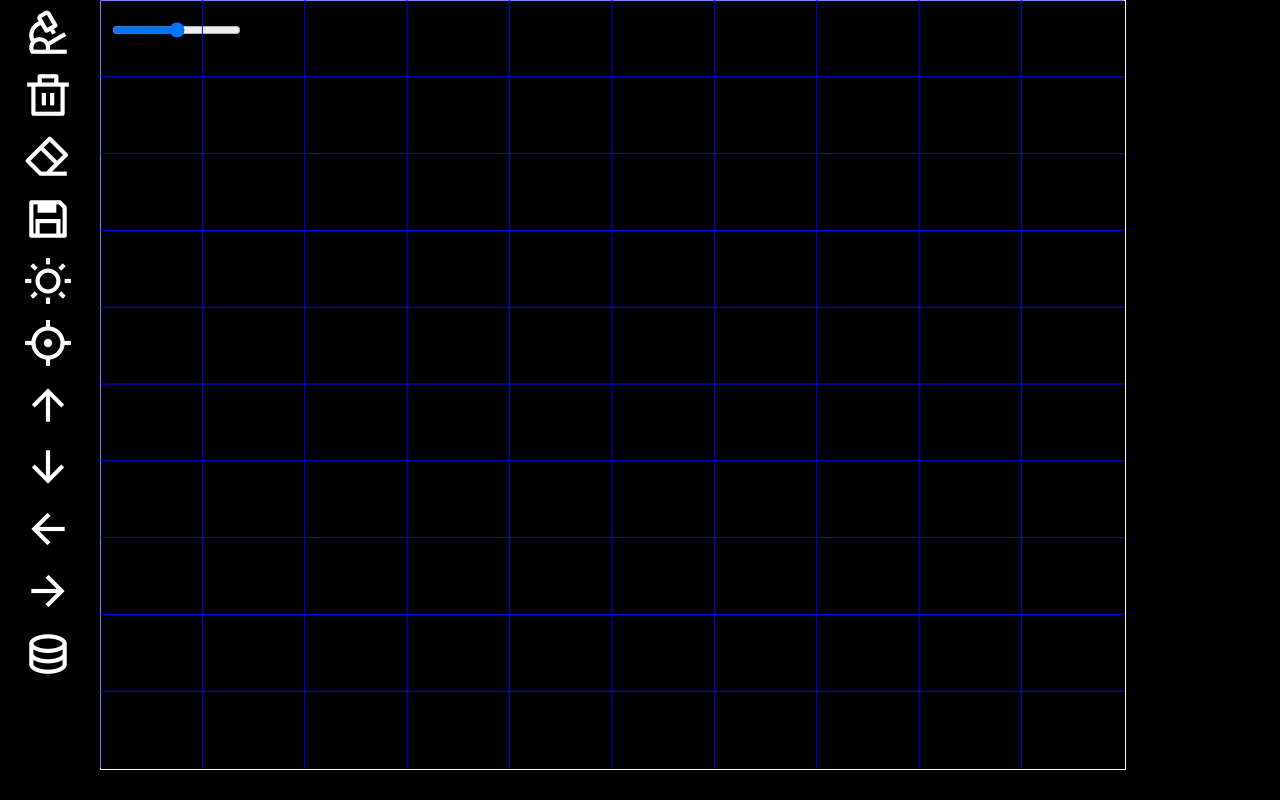
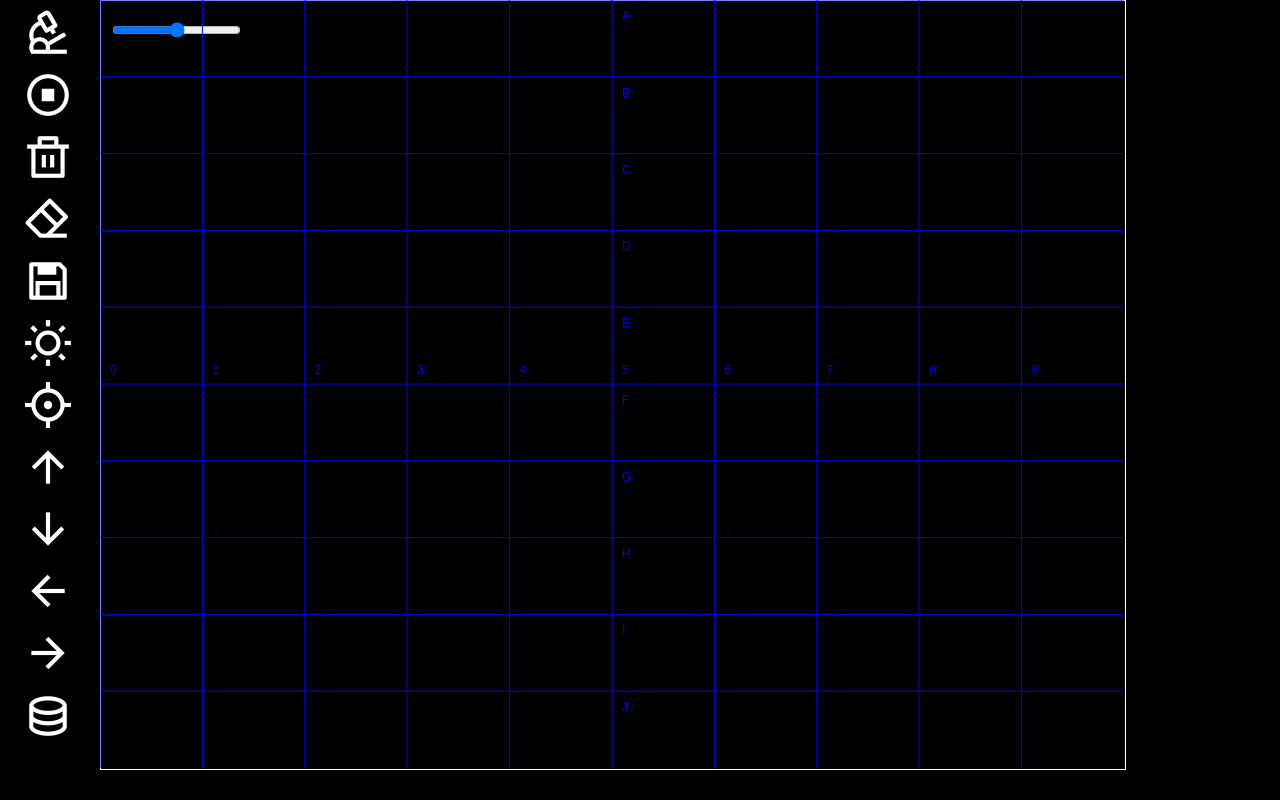
Before and after one commit to upkanet/dmd, a website: page editor.htm in a window 1280 px wide. Drawn offline with nearby package versions, Linux system fonts and the light colour scheme.

Commit message:
Stop Sequence

```diff
--- a/editor.htm
+++ b/editor.htm
@@ -155,6 +155,17 @@
             ctxbg.lineTo(w, i*h/10);
             ctxbg.stroke();
         }
+
+        ctxbg.fillStyle = "blue";
+        ctxbg.font = "12px Arial";
+        for(var i = 0; i < 10; i++){
+            ctxbg.fillText(i, i * w / 10 + 10, h/2 - 10);
+        }
+        for(var i = 0; i < 10; i++){
+            var alphabet = "ABCDEFGHIJKLMNOPQRSTUVWXYZ".split('');
+            ctxbg.fillText(alphabet[i], w / 2 + 10, i * h / 10 + 20);
+        }
+
     }
 
     var eraser = false;
@@ -171,6 +182,10 @@
     function play(){
         save();
         $.getJSON("/play");
+    }
+
+    function stop(){
+        $.getJSON("/stop");
     }
 
 
@@ -202,6 +217,7 @@
 <body onload="init()">
     <div id="menu">
         <span onclick="play()" title="Play on Microscope"><i class="ri-microscope-line"></i></span>
+        <span onclick="stop()" title="Stop equence on Microscope"><i class="ri-stop-circle-line"></i></span>
         <span onclick="erase()" title="Clear image"><i class="ri-delete-bin-line"></i></span>
         <span onclick="toggleEraser(this)" title="Eraser"><i class="ri-eraser-line"></i></span>
         <span onclick="save()" title="Save BIN to bin/flash.bin"><i class="ri-save-3-line"></i></span>
```
Also changed, not shown: alp.mjs (+10 -3 lines), ffi.mjs (+5 -2 lines).
